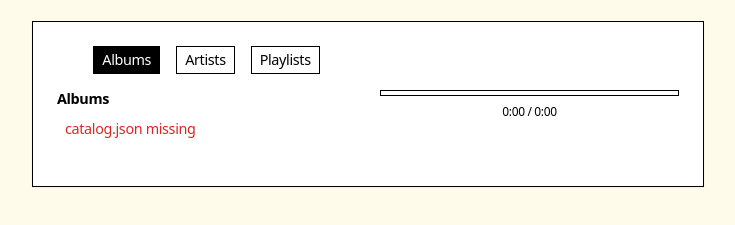
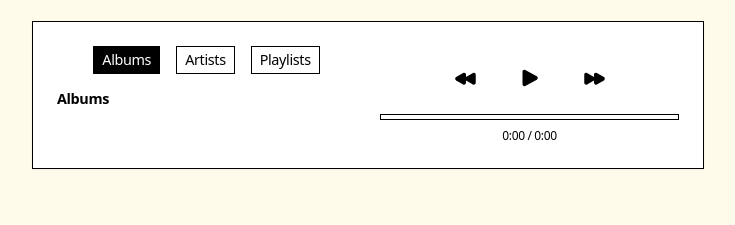
Before and after one commit to destefani/no-label-player, a website: page index.html in a window 1280 px wide. Shown: the part 63-288 px from the top of the page, without its empty margins (272-1007 px from the left). Drawn offline with nearby package versions, Linux system fonts and the light colour scheme; no server answers.

Commit message:
load config before catalog

```diff
--- a/index.html
+++ b/index.html
@@ -61,7 +61,8 @@
     let playlists = [];
     let artists = [];
 
-    fetch('config.json')
+    function loadConfig() {
+      return fetch('config.json')
         .then(r => (r.ok ? r.json() : {}))
         .then(data => {
           config = { ...config, ...data };
@@ -81,8 +82,10 @@
           }
         })
         .catch(() => {});
+    }
 
-    fetch('catalog.json')
+    function loadCatalog() {
+      return fetch('catalog.json')
         .then(r => {
           if (!r.ok) throw new Error('catalog.json not found');
           return r.json();
@@ -91,13 +94,15 @@
           albums = data.albums || [];
           playlists = data.playlists || [];
           artists = data.artists || [];
-        boot();
         })
         .catch(err => {
           console.error(err);
-        // graceful fallback – empty lists, show message
-        document.getElementById('albumList').innerHTML = '<li class="px-2 py-2 text-red-600">catalog.json missing</li>';
+          document.getElementById('albumList').innerHTML =
+            '<li class="px-2 py-2 text-red-600">catalog.json missing</li>';
         });
+    }
+
+    loadConfig().then(() => loadCatalog().then(boot));
 
     /* =========================================================
        DOM refs
```
Lines whose indentation alone changed are shown as unchanged.
